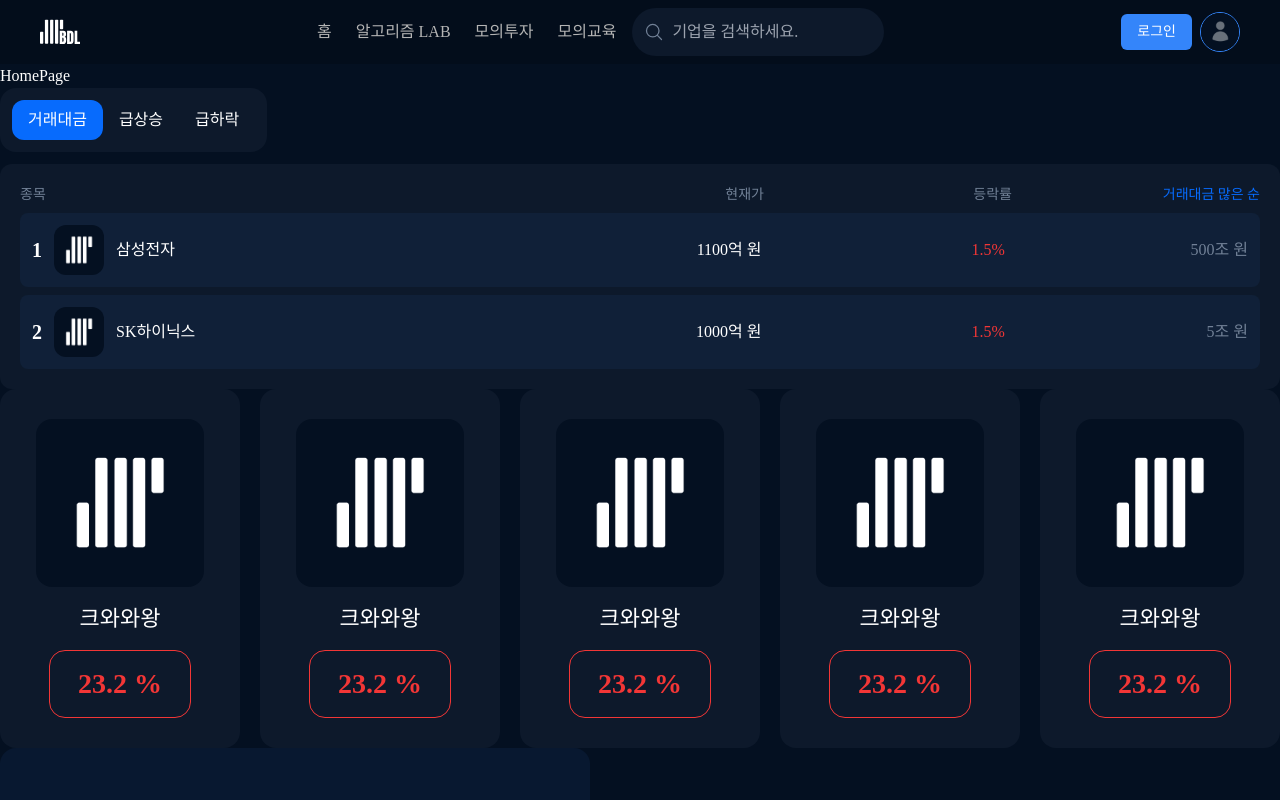
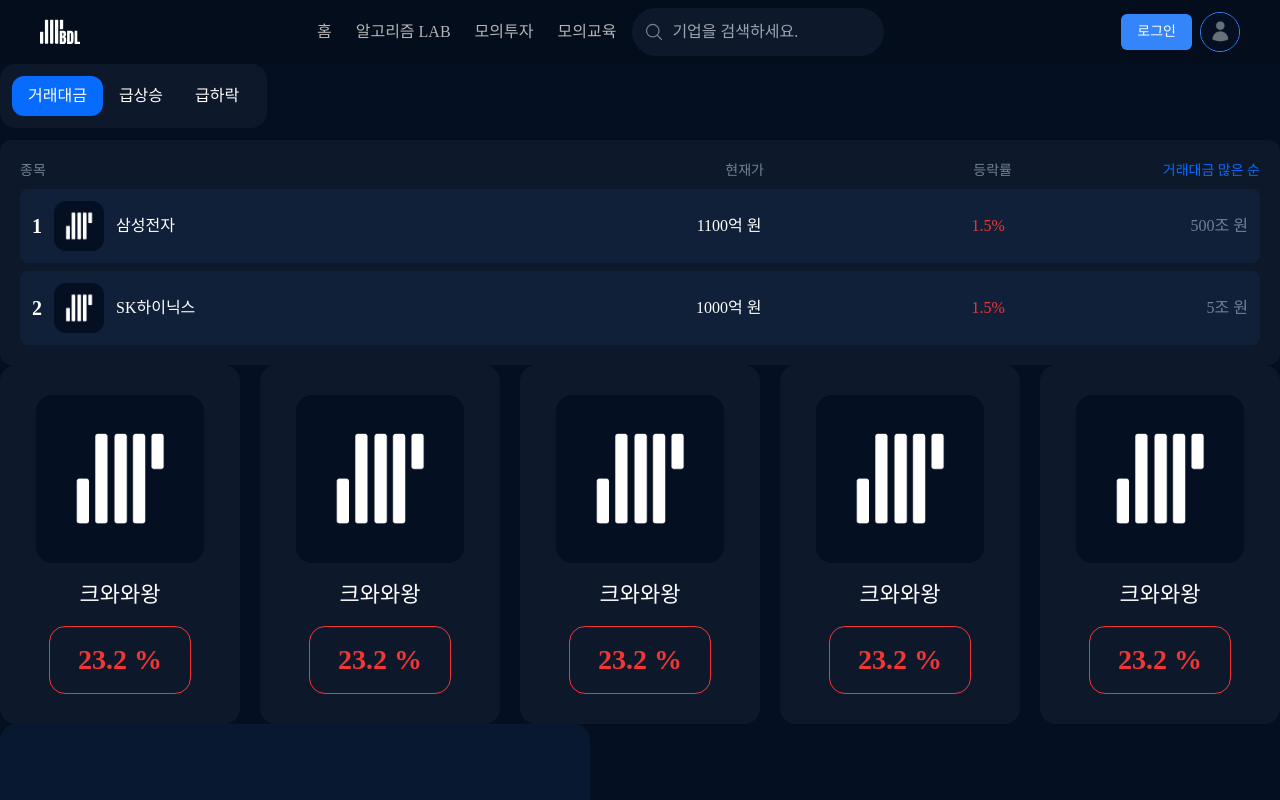
Before and after one commit to stitchzzang/BDL_PJT, a React (Vite) app: page / in a window 1280 px wide. Shown: the top 800 px of the page. Built offline with nearby package versions, Linux system fonts and the light colour scheme; a web font is replaced by a local one.

Commit message:
feat: hompage 문구 제거

```diff
--- a/src/routes/pages/HomePage.tsx
+++ b/src/routes/pages/HomePage.tsx
@@ -1,11 +1,10 @@
+import { NewsChart } from '@/components/home-page/news/news-chart';
 import { RankCards } from '@/components/home-page/rank-cards/rank-cards';
-import { NewsChart } from '@/components/home-page/news/news-chart';
 import { RealTimeChart } from '@/components/home-page/real-time-chart/real-time-chart';
 
 export const HomePage = () => {
   return (
     <div>
-      <div>HomePage</div>
       <div>
         <RealTimeChart />
       </div>
```
